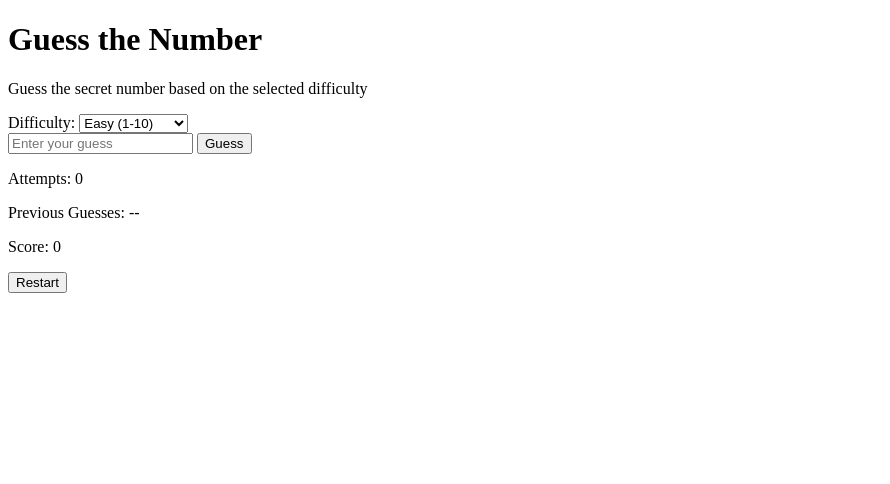
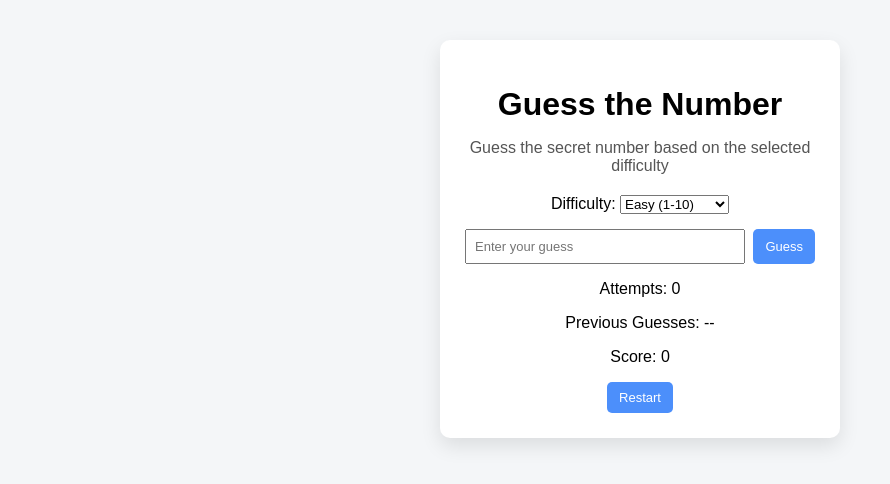
Before and after one commit to Sagarbissoyi/Guess-the-number, a plain HTML site: page index.html in a window 1280 px wide. Shown: the whole page, without its empty margins (0-890 px from the left). Drawn offline with Linux system fonts and the light colour scheme.

Commit message:
Add some styles

```diff
--- a/index.html
+++ b/index.html
@@ -4,16 +4,16 @@
     <meta charset="UTF-8">
     <meta name="viewport" content="width=device-width, initial-scale=1.0">
     <title>Guess the number</title>
-    <link rel="stylessheet" href="./styles.css">
+   <link rel="stylesheet" href="styles.css">
 </head>
 <body>
-    <main id="game-container">
+    <main class="game-container">
 
         <h1>Guess the Number</h1>
-        <p>Guess the secret number based on the selected difficulty </p>
+        <p id="game-description">Guess the secret number based on the selected difficulty </p>
 <div class="difficulty">
     <label for="lavel">Difficulty:</label>
-    <select  id="lavel">
+    <select  id="level">
         <option value="easy">Easy (1-10)</option>
     <option value="medium">Medium (1-50)</option>
     <option value="hard">Hard (1-100)</option>
@@ -26,12 +26,12 @@
 </div>
 <p id="message" class="message"></p>
 <div class="stats">
-<p>Attempts: <span id="attempts">0</span> </p>
+<p>Attempts: <span id="attempts">0</span></p>
 <p>Previous Guesses: <span id="history">--</span></p>
 <p>Score: <span id="score">0</span></p>
 
 </div>
-<button id="restarBtn" class="restarBtn">Restart</button>
+<button id="restartBtn" class="restartBtn">Restart</button>
 
     </main>
     <script src="./script.js"></script>
--- a/styles.css
+++ b/styles.css
@@ -0,0 +1,68 @@
+*{
+    box-sizing: border-box;
+
+}
+
+
+body{
+    font-family: Arial,sans-serif;
+    background-color: #f4f6f8;
+    margin: 0;
+    padding: 0;
+
+}
+
+.game-container{
+    max-width: 400px;
+    margin: 40px auto;
+    background: white;
+    padding: 25px;
+    border-radius: 10px;
+    box-shadow: 0 8px 20px rgba(0, 0, 0, 0.1);
+    text-align: center;
+}
+
+h1{
+    margin-bottom:10px ;
+}
+
+#game-description{
+    color: #555;
+    margin-bottom: 20px;
+
+}
+.difficulty{
+    margin-bottom: 15px;
+
+}
+
+.input-section{
+    display: flex;
+    gap: 8px;
+    margin-bottom: 15px;
+
+}
+
+input[type="number"]{
+    flex:1;
+    padding: 8px;
+    font-size: 13px;
+
+}
+button{
+    padding: 8px 12px;
+    font-size: 13px;
+    cursor: pointer;
+    border: none;
+    border-radius: 5px;
+    background-color: #4c8ffb;
+    color: white;
+}
+
+button:hover{
+    background-color: green;
+}
+.message{
+    font-weight: bold;
+    margin: 12px 0;
+}
```
